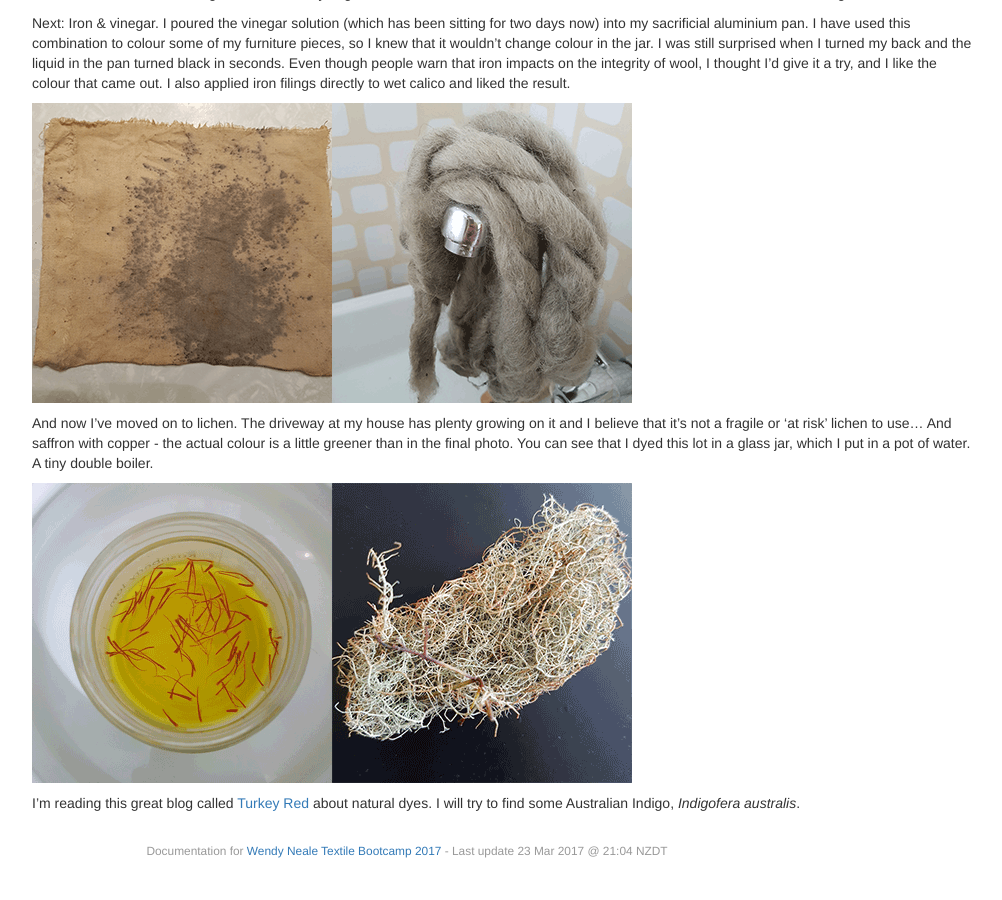
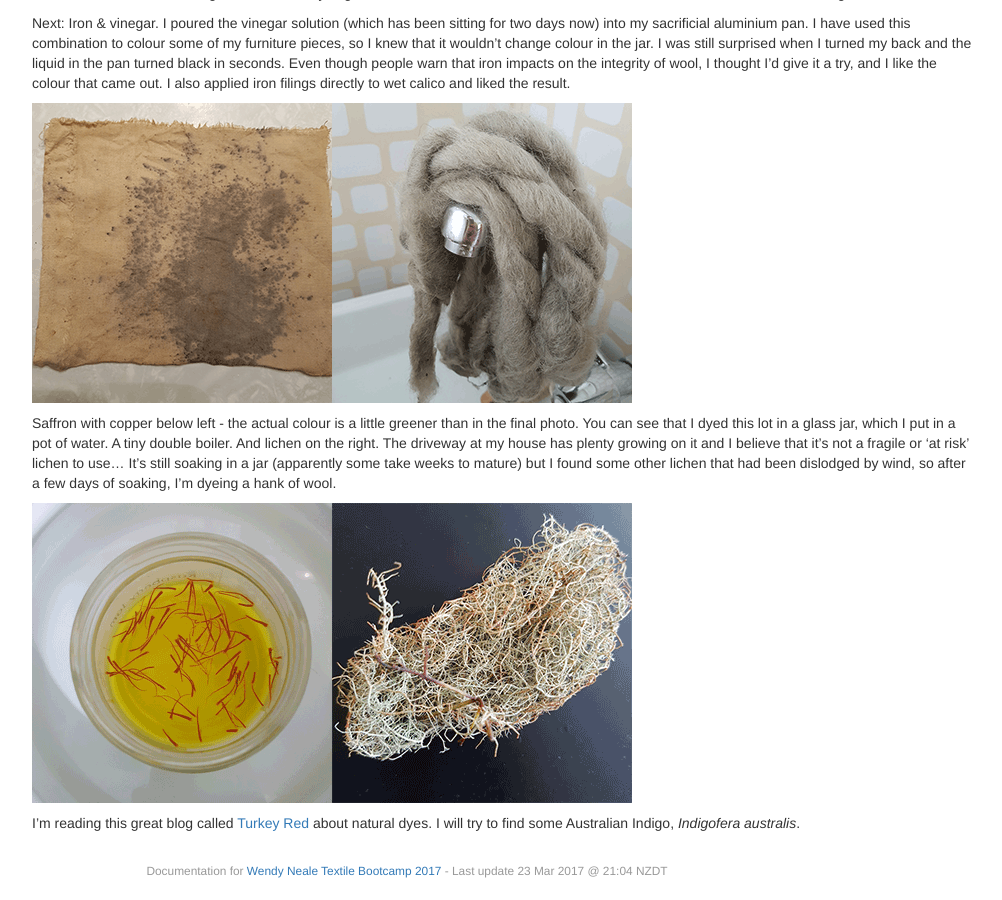
Before and after one commit to wendwarge/wendwarge.github.io, a Jekyll site: the page built from _posts/2017-02-22-day-two.md, in a window 1280 px wide and 900 px high, scrolled down 4773 px. Shown: the whole window, without its empty margins (233-1235 px from the left). Built offline with Jekyll 4.4.1, drawn with Linux system fonts in a browser that asks for light colours.

Commit message:
day two update

```diff
--- a/_posts/2017-02-22-day-two.md
+++ b/_posts/2017-02-22-day-two.md
@@ -63,8 +63,8 @@ Next: Iron & vinegar. I poured the vinegar solution (which has been sitting for
 
 ![Iron Filings](/images/2017-02-22-day-two/iron-filings.png)![Iron Wool](/images/2017-02-22-day-two/iron-wool.png)
 
-And now I've moved on to lichen. The driveway at my house has plenty growing on it and I believe that it's not a fragile or 'at risk' lichen to use...
-And saffron with copper - the actual colour is a little greener than in the final photo. You can see that I dyed this lot in a glass jar, which I put in a pot of water. A tiny double boiler.
+Saffron with copper below left - the actual colour is a little greener than in the final photo. You can see that I dyed this lot in a glass jar, which I put in a pot of water. A tiny double boiler.
+And lichen on the right. The driveway at my house has plenty growing on it and I believe that it's not a fragile or 'at risk' lichen to use... It's still soaking in a jar (apparently some take weeks to mature) but I found some other lichen that had been dislodged by wind, so after a few days of soaking, I'm dyeing a hank of wool.
 
 ![Saffron Dye](/images/2017-02-22-day-two/saffron.gif)![Lichen Dye](/images/2017-02-22-day-two/lichen.gif)
 
```
